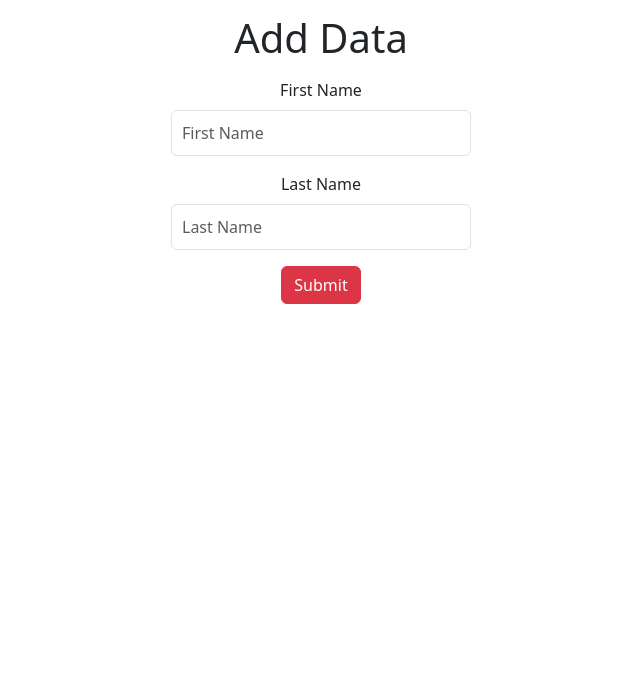
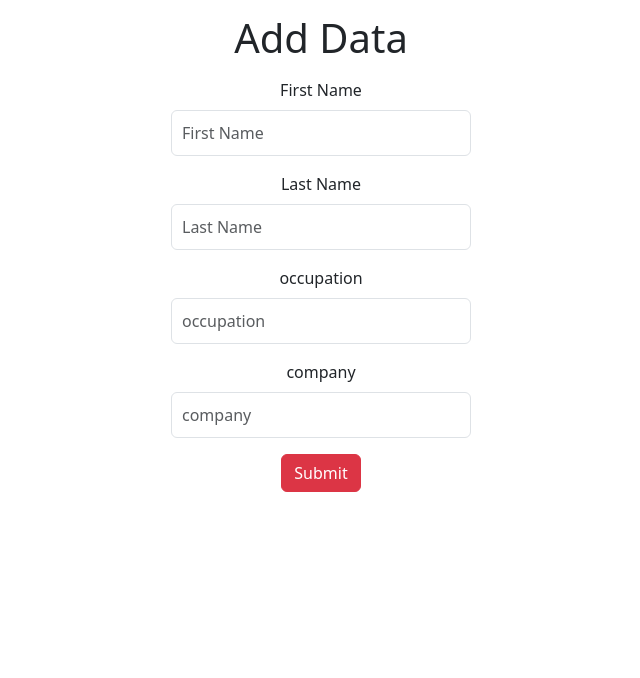
Before and after one commit to hasan-365/Flask-Training1, a Flask app: page / in a window 1280 px wide. Shown: the part 81-759 px from the top of the page, without its empty margins (319-959 px from the left). Run offline with Flask 3, Linux system fonts and the light colour scheme; some libraries are stand-ins or nearby versions.

Commit message:
added occupation and company columns.

```diff
--- a/app.py
+++ b/app.py
@@ -22,10 +22,14 @@ class Example(db.Model):
     _id = db.Column("id", db.Integer, primary_key=True)
     firstName = db.Column(db.String(200))
     lastName = db.Column(db.String(200))
+    occupation = db.Column(db.String(200))
+    company = db.Column(db.String(200))
 
-    def __init__(self, firstName, lastName):
+    def __init__(self, firstName, lastName, occupation, company):
         self.firstName = firstName
         self.lastName = lastName
+        self.occupation = occupation
+        self.company = company
 
     #function to return something once a record is created
     def __repr__(self):
@@ -45,9 +49,11 @@ def index():
     if request.method=="POST":
         firstName = request.form['firstName']
         lastName = request.form['lastName']
-        print(firstName, lastName)
+        occupation = request.form['occupation']
+        company = request.form['company']
+        print(firstName, lastName, occupation)
         #Writing to the database
-        new_record = Example(firstName=firstName, lastName=lastName)
+        new_record = Example(firstName=firstName, lastName=lastName, occupation=occupation, company=company)
         try:
             db.session.add(new_record)
             db.session.commit()
@@ -68,7 +74,9 @@ def display_data():
     for record in records:
         firstName = record.firstName
         lastName = record.lastName
-        a_record = firstName, lastName
+        occupation = record.occupation
+        company = record.company
+        a_record = firstName, lastName, occupation, company
         records_list.append(a_record)
     print('This is the record list', records_list)
     #return records_list so it can be used in the HTML file
--- a/templates/index.html
+++ b/templates/index.html
@@ -27,6 +27,30 @@
       />
     </div>
 
+    <div class="form-group">
+      <label for="exampleoccupation">occupation</label>
+      <input
+        type="text"
+        class="form-control"
+        id="occupation"
+        name="occupation"
+        placeholder="occupation"
+        required
+      />
+    </div>
+
+    <div class="form-group">
+      <label for="examplecompany">company</label>
+      <input
+        type="text"
+        class="form-control"
+        id="company"
+        name="company"
+        placeholder="company"
+        required
+      />
+    </div>
+
     <button type="submit" class="btn btn-danger">Submit</button>
 
   </form>
```
Also changed, not shown: templates/display_data.html (+6 -2 lines), instance/example.db.
